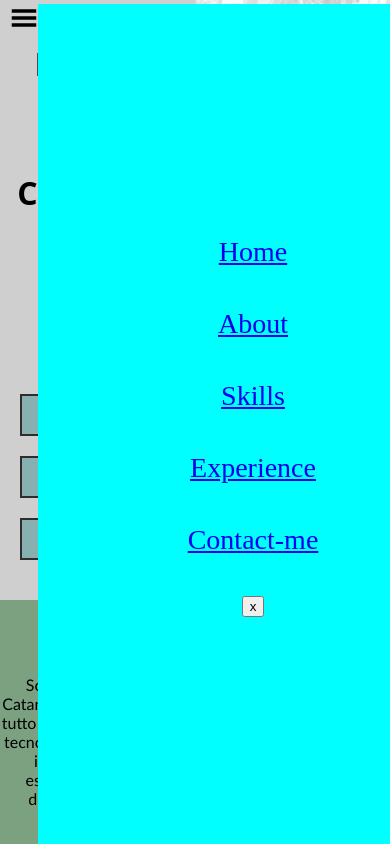
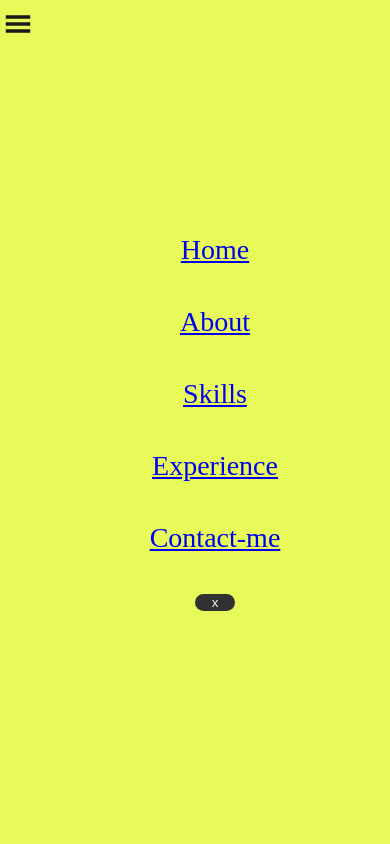
Before and after one commit to Andrews46/PortFolio, a React (Vite) app: page / in a window 390 px wide. Both pictures are taken after a click on the element 24 px from the left and 18 px from the top of the page. Shown: the top 844 px of the page. Built offline with nearby package versions, Linux system fonts and the light colour scheme.

Commit message:
portfolio

```diff
--- a/src/component/menu/Menu.jsx
+++ b/src/component/menu/Menu.jsx
@@ -10,15 +10,13 @@ const Menu = () => {
   const onHandleClose = () => {
     setVisible(false);
   };
-  const scrollToSection = (sectionId) => {
-    const section = document.getElementById(sectionId);
-    if (section) {
-      section.scrollIntoView({ behavior: "smooth" });
-    }
-  };
+
   return (
     <div className={styles.Menu}>
-      <GiHamburgerMenu onClick={openModal} />
+      <div className={styles.hamburgerMenu}>
+        <GiHamburgerMenu onClick={openModal} />
+      </div>
+
       {visible && (
         <div className={styles.modal}>
           <ul>
@@ -37,7 +35,9 @@ const Menu = () => {
             <a href="#footer" onClick={onHandleClose}>
               Contact-me
             </a>
-            <button onClick={onHandleClose}>x</button>
+            <button className={styles.btnModal} onClick={onHandleClose}>
+              x
+            </button>
           </ul>
         </div>
       )}
--- a/src/component/menu/index.module.scss
+++ b/src/component/menu/index.module.scss
@@ -1,11 +1,18 @@
 .Menu {
   font-size: 28px;
   display: none;
+  .hamburgerMenu {
+    position: fixed;
+    top: 10px;
+    left: 4px;
+    color: rgb(26, 26, 25);
+    cursor: pointer;
+  }
   .modal {
     display: flex;
     flex-direction: column;
     justify-content: center;
-    background-color: aqua;
+    background-color: rgb(231, 250, 89);
     width: 100vw;
     height: 100vh;
   }
@@ -16,12 +23,24 @@
     align-items: center;
     gap: 40px;
   }
+  .btnModal {
+    cursor: pointer;
+    width: 40px;
+    border: none;
+    border-radius: 12px;
+    background-color: rgb(49, 49, 49);
+    color: whitesmoke;
+  }
+  .btnModal:hover {
+    background-color: darkblue;
+    color: chartreuse;
+  }
 }
 @media screen and (max-width: 768px) {
   .Menu {
     display: flex;
     position: fixed;
-    top: 4px;
-    left: 10px;
+    top: 0;
+    left: 0;
   }
 }
--- a/src/component/project/index.module.scss
+++ b/src/component/project/index.module.scss
@@ -18,7 +18,7 @@
   }
   .imagesProject:hover {
     transition: all 0.35s;
-    transform: scale(1.3);
+    transform: scale(1.2);
   }
 }
 @media screen and (max-width: 768px) {
```
